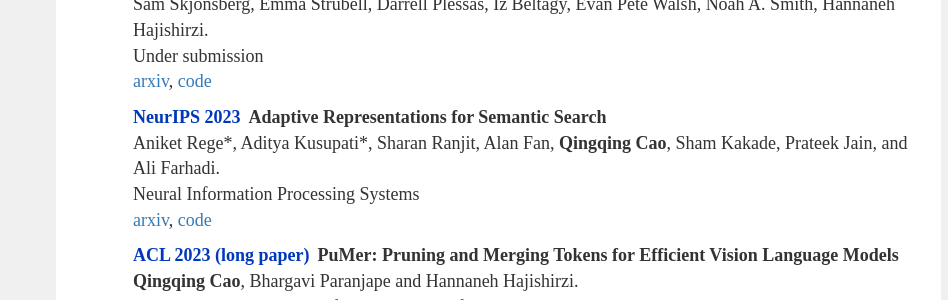
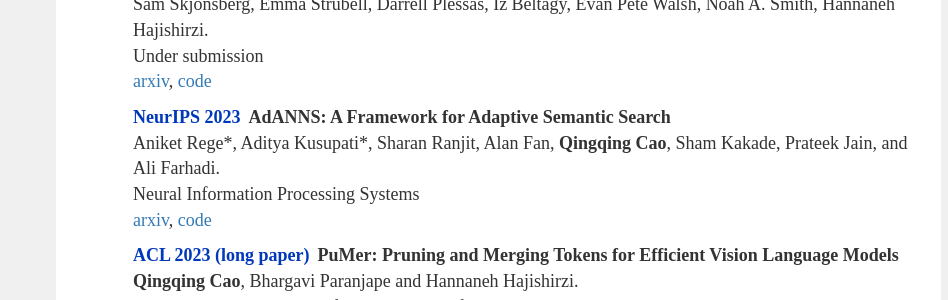
Before and after one commit to csarron/csarron.github.io, a Jekyll site: the page built from index.md, in a window 1280 px wide and 900 px high, scrolled down 1034 px. Shown: the part 153-453 px from the top of the window, without its empty margins (332-1280 px from the left). Built offline with Jekyll 4.4.1, drawn with Linux system fonts in a browser that asks for light colours.

Commit message:
up adanns

```diff
--- a/index.md
+++ b/index.md
@@ -169,7 +169,7 @@
         - id: AdANNS
           type: NeurIPS 2023
           author: Aniket Rege*, Aditya Kusupati*, Sharan Ranjit, Alan Fan, <strong>Qingqing Cao</strong>, Sham Kakade, Prateek Jain, and Ali Farhadi.
-          paper: "Adaptive Representations for Semantic Search"
+          paper: "AdANNS: A Framework for Adaptive Semantic Search"
           conference: Neural Information Processing Systems
           resource: >
             [arxiv](https://arxiv.org/abs/2305.19435), [code](https://github.com/RAIVNLab/AdANNS)
```
